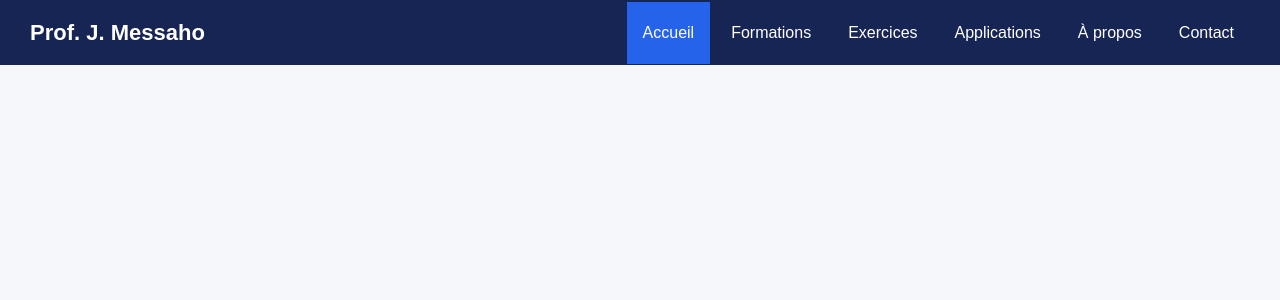
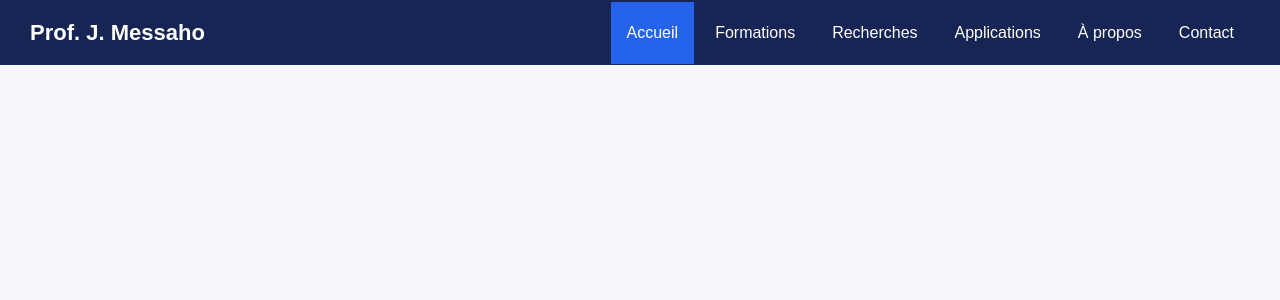
Before and after one commit to jmessaho/django26, a Django app: page / in a window 1280 px wide. Shown: the top 300 px of the page. Run offline with Django 5.2, Linux system fonts and the light colour scheme.

Commit message:
deployement 1.0.2

```diff
--- a/app26/templates/index.html
+++ b/app26/templates/index.html
@@ -136,8 +136,8 @@
             url: "/formations/"
         },
         {
-            name: "Exercices",
-            url: "/exercices/"
+            name: "Recherches",
+            url: "/recherches/"
         },
         {
             name: "Applications",
--- a/app26/views.py
+++ b/app26/views.py
@@ -8,3 +8,5 @@ def index(request):
     return render(request, 'index.html', a)
 def formations(request):
     return render(request, 'formations.html')
+def recherches(request):
+    return render(request, 'recherches.html')
--- a/website26/urls.py
+++ b/website26/urls.py
@@ -16,10 +16,11 @@ Including another URLconf
 """
 from django.contrib import admin
 from django.urls import path
-from app26.views import index, formations
+from app26.views import index, formations, recherches
 
 urlpatterns = [
     path('admin/', admin.site.urls),
     path('', index),
-    path('formations/', formations)
+    path('formations/', formations),
+path('recherches/', recherches),
 ]
```
